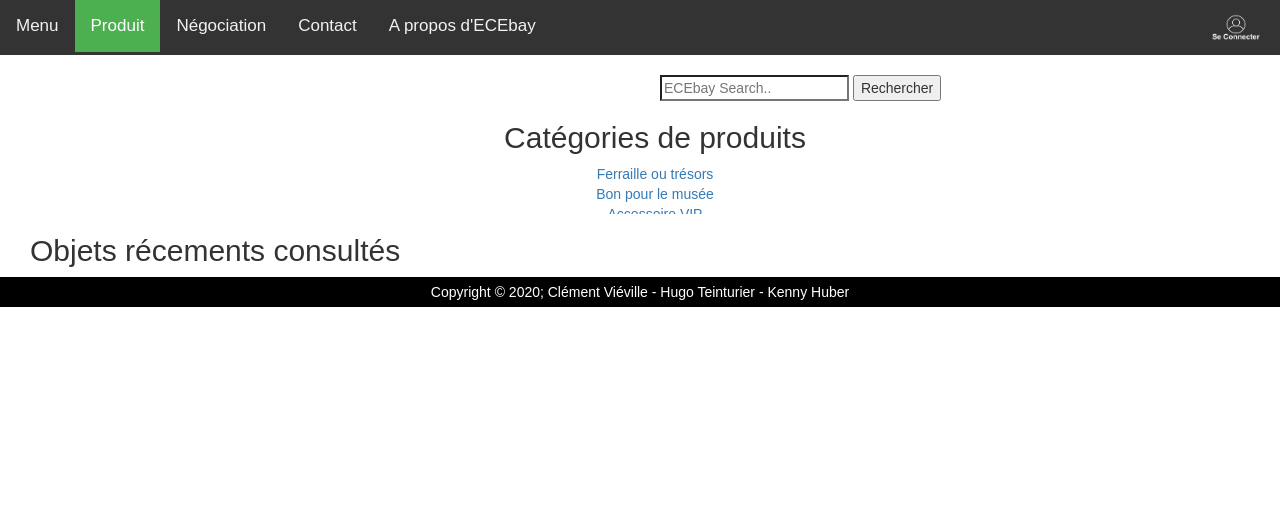
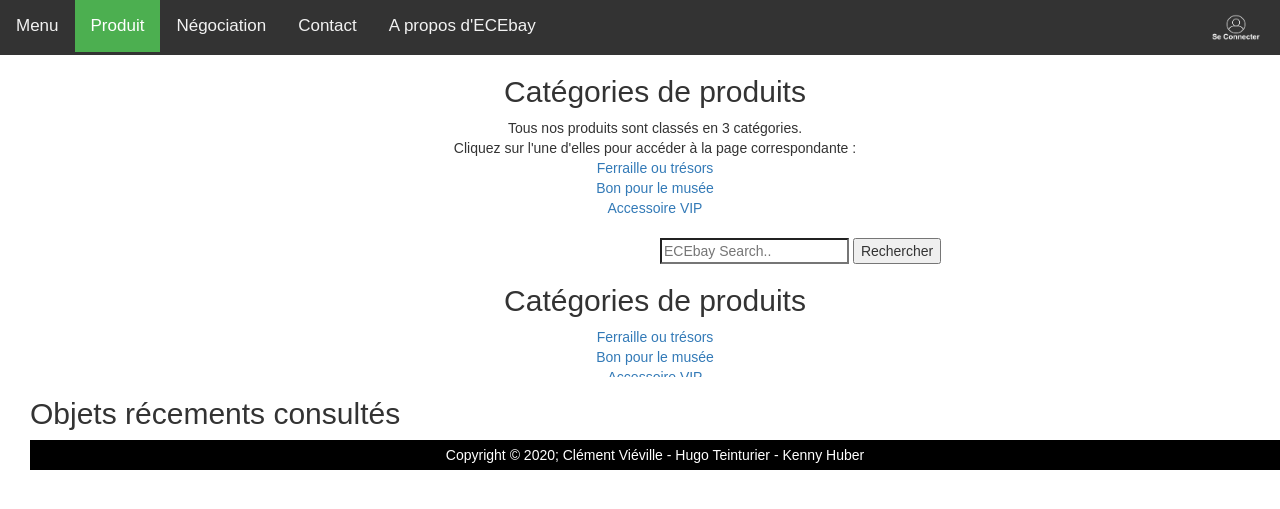
Before and after one commit to Giglobastre/PIscine_WEB_2020, a PHP site: page /site/Pages/Produit.php in a window 1280 px wide. Shown: the part 50-559 px from the top of the page. Run offline with PHP 8.4, Linux system fonts and the light colour scheme; data comes from the database, SQL or seed files in the repository.

Commit message:
Update Produit.php

```diff
--- a/piscineweb2020_V4/Pages/Produit.php
+++ b/piscineweb2020_V4/Pages/Produit.php
@@ -83,7 +83,18 @@ session_start();
   </div>
 
   <div style="padding-left:30px">
-
+      <div>
+      <center>
+           <h2>Catégories de produits</h2>
+            Tous nos produits sont classés en 3 catégories.<br/>
+            Cliquez sur l'une d'elles pour accéder à la page correspondante :
+          <br/>
+          <div id="description">
+            <a href="ProduitFerraille.php">Ferraille ou trésors<br /></a>
+            <a href="ProduitMus%C3%A9e.php">Bon pour le musée<br /></a>
+            <a href="ProduitVIP.php">Accessoire VIP<br /></a>
+          </div>
+      </center>
       <div  style="padding-left:430px">
     <meta charset="utf-8">
 
```
